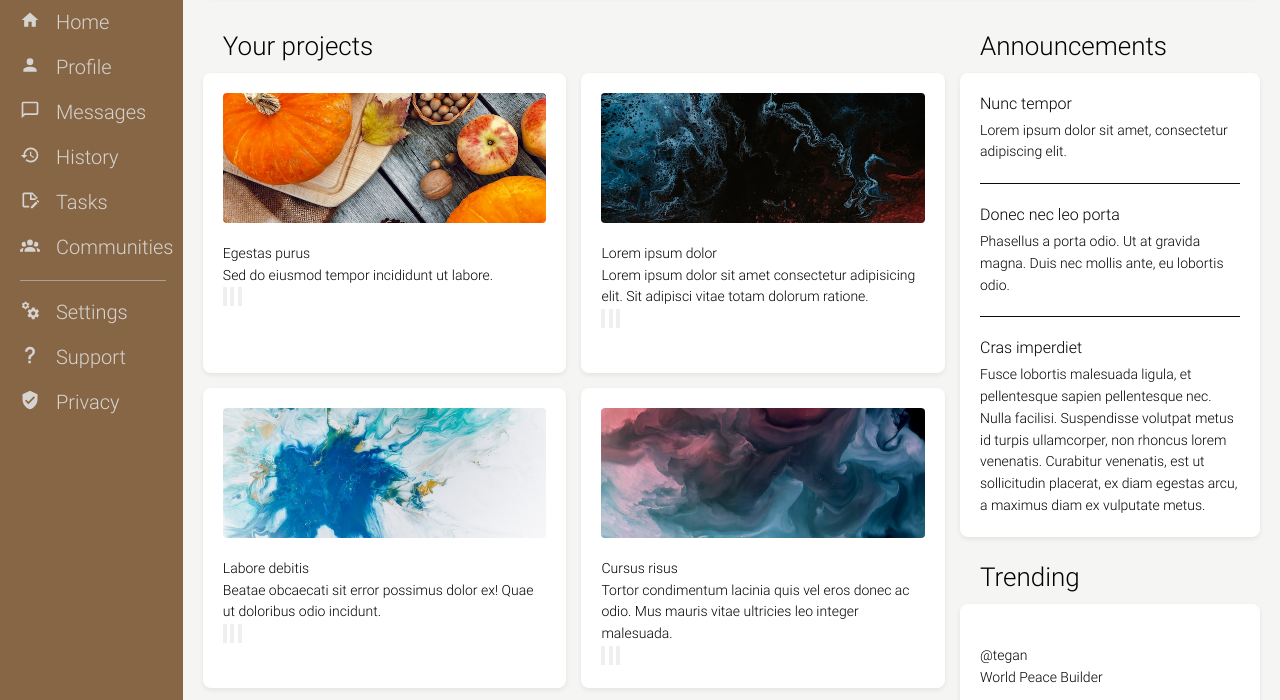
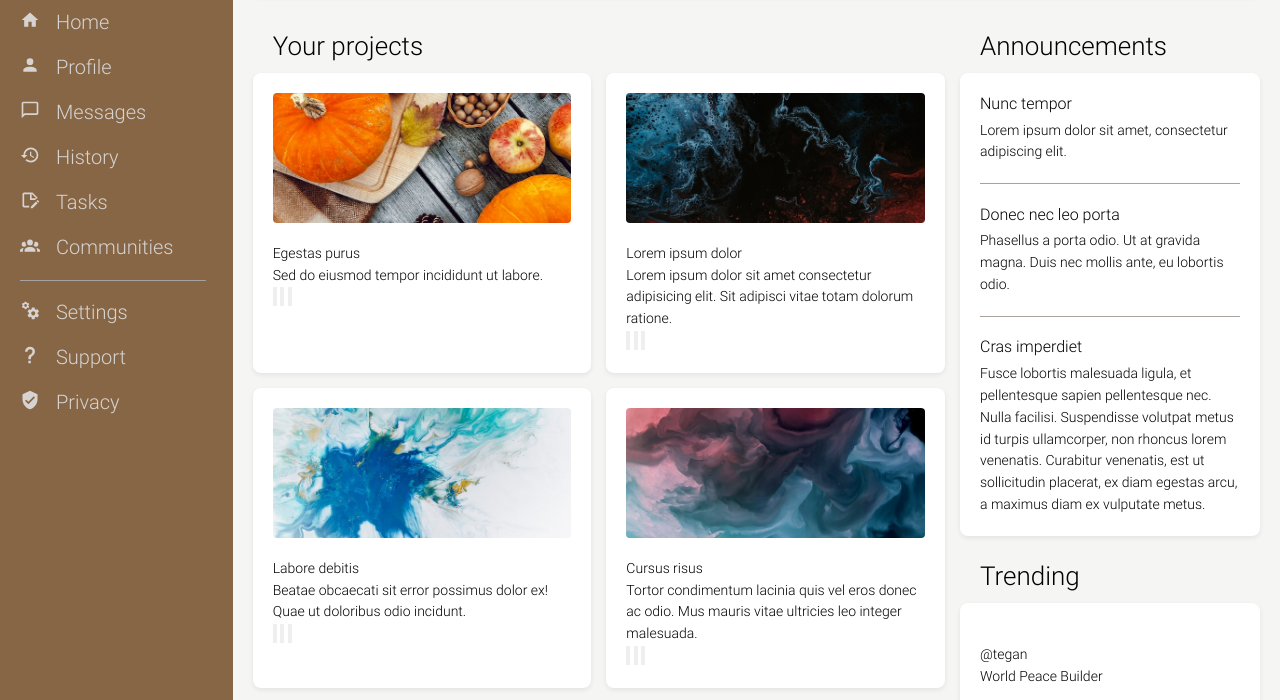
Before and after one commit to sevleo/TOP-Dashboard, a plain HTML site: page index.html in a window 1280 px wide. Shown: the part 100-800 px from the top of the page. Drawn offline with Linux system fonts and the light colour scheme.

```diff
--- a/styles.css
+++ b/styles.css
@@ -110,7 +110,7 @@ body {
 
 .container {
     display: grid;
-    grid-template-columns: 1fr 6fr;
+    grid-template-columns: 1fr 4.5fr;
     grid-template-rows: auto 1fr;
     height: 100vh;
     position: relative;
@@ -126,7 +126,7 @@ body {
     height: 100%;
     display: grid;
     align-content: start;
-    min-width: 170px;
+    min-width: 200px;
     grid-template-rows: minmax(70px, 7vh) auto 1fr;
     font-size: 20px;
     position: relative;
@@ -278,7 +278,6 @@ body {
     color: var(--sky-200);
 }
 
-
 .search-bar input,
 .search-bar input:not(:placeholder-shown) {
     background-color: var(--sky-200);
@@ -307,7 +306,9 @@ body {
     background-size: 25px 25px;
 }
 
-
+.profile-picture img {
+    display: block;
+}
 
 
 /* Content */
@@ -427,14 +428,12 @@ body {
 .divider {
     margin-top: 20px;
     margin-bottom: 20px;
+    width: 100%;
+    /* border: #0c0a09 solid; */
+    height: 0.5px;
+    background-color: var(--sky-400)
 }
 
-.divider {
-    width: 100%;
-    /* border: #0c0a09 solid; */
-    height: 1px;
-    background-color: #0c0a09;
-}
 
 /* Colors */
 
```
